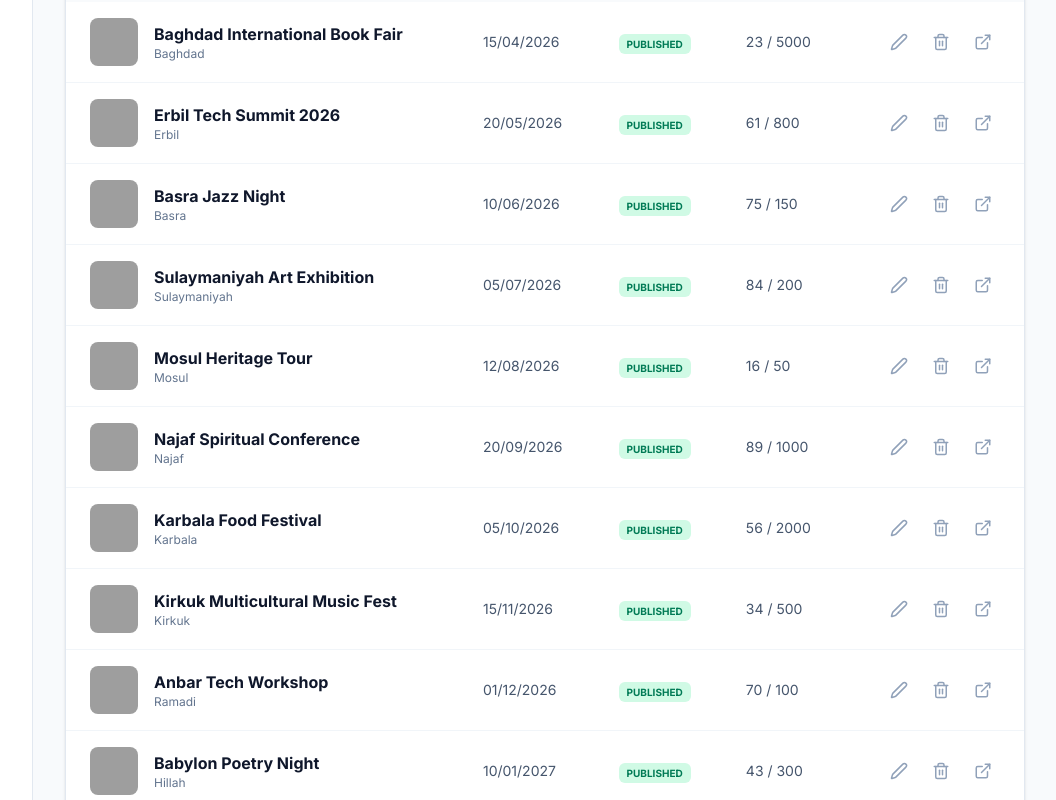
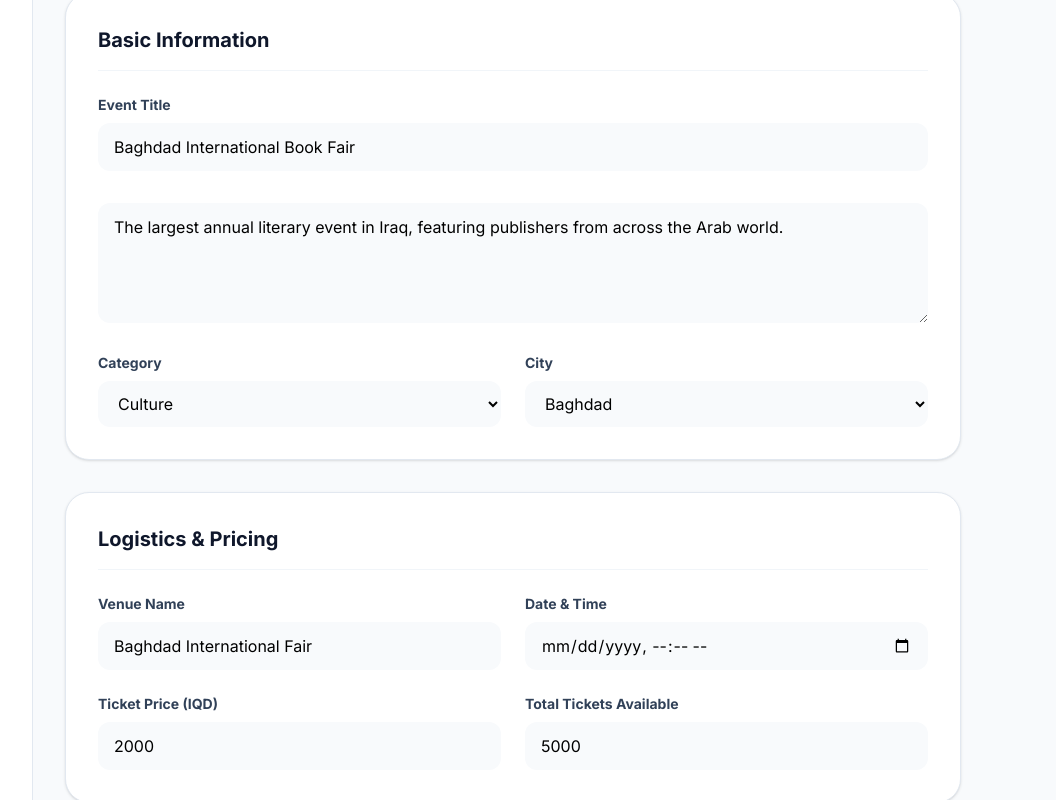
Before and after one commit to awatattor-alt/combine-event-managment, a Vue app: page /dashboard/edit-event/e1 in a window 1280 px wide. Before the commit this address led to /dashboard/my-events. Shown: the part 260-1060 px from the top of the page, without its empty margins (223-1279 px from the left). Built offline with nearby package versions, Linux system fonts and the light colour scheme; sample sign-in values are in the browser's storage; grey boxes are pictures that could not be loaded.

Commit message:
Implement phase 4 event interactions and filtering UX

```diff
--- a/src/store/eventStore.ts
+++ b/src/store/eventStore.ts
@@ -11,15 +11,41 @@ export const useEventStore = defineStore('events', {
     searchQuery: '',
     selectedCity: '',
     selectedCategory: '',
+    selectedSort: 'date-asc',
   }),
   getters: {
     filteredEvents: (state) => {
-      return state.events.filter(event => {
-        const matchesSearch = event.title.toLowerCase().includes(state.searchQuery.toLowerCase());
+      const query = state.searchQuery.trim().toLowerCase();
+      const filtered = state.events.filter((event) => {
+        const matchesSearch =
+          !query ||
+          event.title.toLowerCase().includes(query) ||
+          event.description.toLowerCase().includes(query) ||
+          event.venue.toLowerCase().includes(query);
         const matchesCity = !state.selectedCity || event.city === state.selectedCity;
         const matchesCategory = !state.selectedCategory || event.category === state.selectedCategory;
         return matchesSearch && matchesCity && matchesCategory;
       });
+
+      const sorted = [...filtered];
+      switch (state.selectedSort) {
+        case 'date-desc':
+          sorted.sort((a, b) => new Date(b.date).getTime() - new Date(a.date).getTime());
+          break;
+        case 'price-asc':
+          sorted.sort((a, b) => Number(a.price) - Number(b.price));
+          break;
+        case 'price-desc':
+          sorted.sort((a, b) => Number(b.price) - Number(a.price));
+          break;
+        case 'title-asc':
+          sorted.sort((a, b) => a.title.localeCompare(b.title));
+          break;
+        default:
+          sorted.sort((a, b) => new Date(a.date).getTime() - new Date(b.date).getTime());
+      }
+
+      return sorted;
     }
   },
   actions: {
@@ -45,15 +71,21 @@ export const useEventStore = defineStore('events', {
       try {
         const newEvent = await eventApi.createEvent(event);
         this.events.push(newEvent);
+        return newEvent;
       } catch (err: any) {
         this.error = err.message;
+        return null;
       } finally {
         this.loading = false;
       }
     },
     updateEvent(updatedEvent: any) {
       const index = this.events.findIndex(e => e.id === updatedEvent.id);
-      if (index !== -1) this.events[index] = updatedEvent;
+      if (index !== -1) {
+        this.events[index] = { ...updatedEvent };
+        return true;
+      }
+      return false;
     },
     deleteEvent(id: string) {
       this.events = this.events.filter(e => e.id !== id);
--- a/src/views/Events.vue
+++ b/src/views/Events.vue
@@ -1,5 +1,7 @@
 <script setup lang="ts">
-import { inject, ref, computed } from 'vue';
+import { inject, ref, computed, watch } from 'vue';
+import { RouterLink } from 'vue-router';
+import { Calendar, MapPin, X } from 'lucide-vue-next';
 import { useEventStore } from '../store/eventStore';
 import EventCard from '../components/EventCard.vue';
 import FilterBar from '../components/FilterBar.vue';
@@ -12,6 +14,14 @@ const store = useEventStore();
 
 const perPage = 8;
 const currentPage = ref(1);
+const selectedEvent = ref<any | null>(null);
+
+watch(
+  () => [store.searchQuery, store.selectedCity, store.selectedCategory, store.selectedSort],
+  () => {
+    currentPage.value = 1;
+  }
+);
 
 const paginatedEvents = computed(() => {
   return paginate(store.filteredEvents, currentPage.value, perPage);
@@ -23,6 +33,29 @@ const hasMore = computed(() => {
 
 const loadMore = () => {
   currentPage.value++;
+};
+
+const clearAllFilters = () => {
+  store.searchQuery = '';
+  store.selectedCity = '';
+  store.selectedCategory = '';
+  store.selectedSort = 'date-asc';
+};
+
+const getCityName = (cityId: string) => {
+  const city = store.cities.find((c: any) => c.id === cityId);
+  if (!city) return cityId;
+  if (locale.value === 'ar') return city.nameAr;
+  if (locale.value === 'ku') return city.nameKu;
+  return city.name;
+};
+
+const formatDate = (dateStr: string) => {
+  return new Date(dateStr).toLocaleDateString(locale.value === 'ar' ? 'ar-IQ' : 'en-GB', {
+    day: 'numeric',
+    month: 'long',
+    year: 'numeric'
+  });
 };
 </script>
 
@@ -39,7 +72,7 @@ const loadMore = () => {
 
     <div v-else-if="paginatedEvents.length > 0">
       <div class="grid grid-cols-1 md:grid-cols-3 lg:grid-cols-4 gap-8">
-        <EventCard v-for="event in paginatedEvents" :key="event.id" :event="event" />
+        <EventCard v-for="event in paginatedEvents" :key="event.id" :event="event" @open-preview="selectedEvent = $event" />
       </div>
 
       <div v-if="hasMore" class="mt-16 text-center">
@@ -57,11 +90,38 @@ const loadMore = () => {
       <h3 class="text-xl font-bold text-slate-900 mb-2">{{ t.common.noResults }}</h3>
       <p class="text-slate-500">{{ locale === 'en' ? 'Try adjusting your filters or search query' : (locale === 'ar' ? 'حاول تعديل الفلاتر أو استعلام البحث' : 'هەوڵ بدە فلتەرەکان یان گەڕانەکەت بگۆڕیت') }}</p>
       <button
-        @click="store.searchQuery = ''; store.selectedCity = ''; store.selectedCategory = ''"
+        @click="clearAllFilters"
         class="mt-6 px-6 py-2 bg-emerald-600 text-white font-bold rounded-xl"
       >
         {{ locale === 'en' ? 'Clear all filters' : (locale === 'ar' ? 'مسح كل الفلاتر' : 'پاککردنەوەی هەموو فلتەرەکان') }}
       </button>
     </div>
+
+    <div v-if="selectedEvent" class="fixed inset-0 z-50 flex items-center justify-center p-4">
+      <div class="absolute inset-0 bg-slate-900/60" @click="selectedEvent = null"></div>
+      <div class="relative w-full max-w-2xl rounded-3xl bg-white overflow-hidden shadow-2xl">
+        <img :src="selectedEvent.image" :alt="selectedEvent.title" class="h-64 w-full object-cover" referrerPolicy="no-referrer" />
+        <button class="absolute top-4 right-4 rounded-full bg-white/90 p-2" @click="selectedEvent = null">
+          <X :size="18" />
+        </button>
+
+        <div class="p-6">
+          <h3 class="text-2xl font-bold text-slate-900">{{ selectedEvent.title }}</h3>
+          <p class="mt-3 text-slate-600">{{ selectedEvent.description }}</p>
+
+          <div class="mt-4 space-y-2 text-sm text-slate-600">
+            <p class="flex items-center gap-2"><Calendar :size="16" class="text-emerald-600" /> {{ formatDate(selectedEvent.date) }}</p>
+            <p class="flex items-center gap-2"><MapPin :size="16" class="text-emerald-600" /> {{ selectedEvent.venue }}, {{ getCityName(selectedEvent.city) }}</p>
+          </div>
+
+          <div class="mt-6 flex items-center justify-between">
+            <span class="text-xl font-bold text-slate-900">{{ selectedEvent.price === 0 ? t.event.free : `${selectedEvent.price.toLocaleString()} IQD` }}</span>
+            <RouterLink :to="`/events/${selectedEvent.id}`" class="px-5 py-2 bg-emerald-600 text-white rounded-xl font-semibold">
+              {{ t.event.getTickets }}
+            </RouterLink>
+          </div>
+        </div>
+      </div>
+    </div>
   </div>
 </template>
--- a/src/views/dashboard/CreateEvent.vue
+++ b/src/views/dashboard/CreateEvent.vue
@@ -1,5 +1,5 @@
 <script setup lang="ts">
-import { ref, inject } from 'vue';
+import { computed, ref, inject } from 'vue';
 import { useRouter } from 'vue-router';
 import { useEventStore } from '../../store/eventStore';
 import { ArrowLeft, Upload } from 'lucide-vue-next';
@@ -12,14 +12,16 @@ const router = useRouter();
 const event = ref({
   title: '',
   description: '',
-  category: 'cat1',
-  city: 'baghdad',
+  category: '',
+  city: '',
   venue: '',
   date: '',
   price: 0,
   ticketAvailability: 100,
   image: 'https://picsum.photos/seed/new/800/600'
 });
+
+const errors = ref<Record<string, string>>({});
 
 const getCategoryName = (cat: any) => {
   if (locale.value === 'ar') return cat.nameAr;
@@ -33,9 +35,28 @@ const getCityName = (city: any) => {
   return city.name;
 };
 
-const handleSubmit = () => {
-  store.addEvent(event.value);
-  router.push('/dashboard/my-events');
+const validateForm = () => {
+  const nextErrors: Record<string, string> = {};
+  if (event.value.title.trim().length < 3) nextErrors.title = 'Title must be at least 3 characters.';
+  if (event.value.description.trim().length < 20) nextErrors.description = 'Description must be at least 20 characters.';
+  if (!event.value.category) nextErrors.category = 'Category is required.';
+  if (!event.value.city) nextErrors.city = 'City is required.';
+  if (event.value.venue.trim().length < 3) nextErrors.venue = 'Venue must be at least 3 characters.';
+  if (!event.value.date) nextErrors.date = 'Date is required.';
+  if (event.value.date && new Date(event.value.date).getTime() < Date.now()) nextErrors.date = 'Date must be in the future.';
+  if (event.value.price < 0) nextErrors.price = 'Price cannot be negative.';
+  if (event.value.ticketAvailability < 1) nextErrors.ticketAvailability = 'At least one ticket is required.';
+
+  errors.value = nextErrors;
+  return Object.keys(nextErrors).length === 0;
+};
+
+const isValid = computed(() => Object.keys(errors.value).length === 0);
+
+const handleSubmit = async () => {
+  if (!validateForm()) return;
+  const created = await store.addEvent(event.value);
+  if (created) router.push('/dashboard/my-events');
 };
 </script>
 
@@ -50,68 +71,68 @@ const handleSubmit = () => {
     </div>
 
     <form @submit.prevent="handleSubmit" class="space-y-8">
-      <!-- Basic Info -->
       <div class="bg-white p-8 rounded-3xl border border-slate-200 shadow-sm space-y-6">
         <h3 class="text-xl font-bold text-slate-900 border-b border-slate-100 pb-4">{{ locale === 'en' ? 'Basic Information' : (locale === 'ar' ? 'معلومات أساسية' : 'زانیاری بنەڕەتی') }}</h3>
-
         <div class="grid grid-cols-1 md:grid-cols-2 gap-6">
           <div class="md:col-span-2">
             <label class="block text-sm font-bold text-slate-700 mb-2">{{ locale === 'en' ? 'Event Title' : (locale === 'ar' ? 'عنوان الفعالية' : 'ناونیشانی چالاکی') }}</label>
-            <input v-model="event.title" type="text" required :placeholder="locale === 'en' ? 'e.g. Baghdad Tech Summit' : (locale === 'ar' ? 'مثال: قمة بغداد للتقنية' : 'بۆ نموونە: لوتکەی تەکنەلۆژیای بەغدا')" class="w-full px-4 py-3 bg-slate-50 border-none rounded-xl focus:ring-2 focus:ring-emerald-500" />
+            <input v-model="event.title" type="text" :placeholder="locale === 'en' ? 'e.g. Baghdad Tech Summit' : (locale === 'ar' ? 'مثال: قمة بغداد للتقنية' : 'بۆ نموونە: لوتکەی تەکنەلۆژیای بەغدا')" class="w-full px-4 py-3 bg-slate-50 border-none rounded-xl focus:ring-2 focus:ring-emerald-500" />
+            <p v-if="errors.title" class="mt-1 text-xs text-red-600">{{ errors.title }}</p>
           </div>
-
           <div class="md:col-span-2">
             <label class="block text-sm font-bold text-slate-700 mb-2">{{ t.event.description }}</label>
-            <textarea v-model="event.description" rows="4" required :placeholder="locale === 'en' ? 'Tell people what your event is about...' : (locale === 'ar' ? 'أخبر الناس عن موضوع فعاليتك...' : 'بە خەڵک بڵێ چالاکییەکەت دەربارەی چییە...')" class="w-full px-4 py-3 bg-slate-50 border-none rounded-xl focus:ring-2 focus:ring-emerald-500"></textarea>
+            <textarea v-model="event.description" rows="4" :placeholder="locale === 'en' ? 'Tell people what your event is about...' : (locale === 'ar' ? 'أخبر الناس عن موضوع فعاليتك...' : 'بە خەڵک بڵێ چالاکییەکەت دەربارەی چییە...')" class="w-full px-4 py-3 bg-slate-50 border-none rounded-xl focus:ring-2 focus:ring-emerald-500"></textarea>
+            <p v-if="errors.description" class="mt-1 text-xs text-red-600">{{ errors.description }}</p>
           </div>
 
           <div>
             <label class="block text-sm font-bold text-slate-700 mb-2">{{ t.filters.category }}</label>
             <select v-model="event.category" class="w-full px-4 py-3 bg-slate-50 border-none rounded-xl focus:ring-2 focus:ring-emerald-500">
+              <option value="" disabled>{{ locale === 'en' ? 'Select category' : (locale === 'ar' ? 'اختر الفئة' : 'هاوپۆل هەڵبژێرە') }}</option>
               <option v-for="cat in store.categories" :key="cat.id" :value="cat.id">{{ getCategoryName(cat) }}</option>
             </select>
+            <p v-if="errors.category" class="mt-1 text-xs text-red-600">{{ errors.category }}</p>
           </div>
 
           <div>
             <label class="block text-sm font-bold text-slate-700 mb-2">{{ t.filters.city }}</label>
             <select v-model="event.city" class="w-full px-4 py-3 bg-slate-50 border-none rounded-xl focus:ring-2 focus:ring-emerald-500">
+              <option value="" disabled>{{ locale === 'en' ? 'Select city' : (locale === 'ar' ? 'اختر المدينة' : 'شار هەڵبژێرە') }}</option>
               <option v-for="city in store.cities" :key="city.id" :value="city.id">{{ getCityName(city) }}</option>
             </select>
+            <p v-if="errors.city" class="mt-1 text-xs text-red-600">{{ errors.city }}</p>
           </div>
         </div>
       </div>
 
-      <!-- Logistics -->
       <div class="bg-white p-8 rounded-3xl border border-slate-200 shadow-sm space-y-6">
         <h3 class="text-xl font-bold text-slate-900 border-b border-slate-100 pb-4">{{ locale === 'en' ? 'Logistics & Pricing' : (locale === 'ar' ? 'الخدمات اللوجستية والتسعير' : 'لۆجستی و نرخاندن') }}</h3>
-
         <div class="grid grid-cols-1 md:grid-cols-2 gap-6">
           <div>
             <label class="block text-sm font-bold text-slate-700 mb-2">{{ locale === 'en' ? 'Venue Name' : (locale === 'ar' ? 'اسم المكان' : 'ناوی شوێن') }}</label>
-            <input v-model="event.venue" type="text" required :placeholder="locale === 'en' ? 'e.g. Babylon Hotel' : (locale === 'ar' ? 'مثال: فندق بابل' : 'بۆ نموونە: هۆتێل بابل')" class="w-full px-4 py-3 bg-slate-50 border-none rounded-xl focus:ring-2 focus:ring-emerald-500" />
+            <input v-model="event.venue" type="text" class="w-full px-4 py-3 bg-slate-50 border-none rounded-xl focus:ring-2 focus:ring-emerald-500" />
+            <p v-if="errors.venue" class="mt-1 text-xs text-red-600">{{ errors.venue }}</p>
           </div>
-
           <div>
             <label class="block text-sm font-bold text-slate-700 mb-2">{{ locale === 'en' ? 'Date & Time' : (locale === 'ar' ? 'التاريخ والوقت' : 'ڕێکەوت و کات') }}</label>
-            <input v-model="event.date" type="datetime-local" required class="w-full px-4 py-3 bg-slate-50 border-none rounded-xl focus:ring-2 focus:ring-emerald-500" />
+            <input v-model="event.date" type="datetime-local" class="w-full px-4 py-3 bg-slate-50 border-none rounded-xl focus:ring-2 focus:ring-emerald-500" />
+            <p v-if="errors.date" class="mt-1 text-xs text-red-600">{{ errors.date }}</p>
           </div>
-
           <div>
             <label class="block text-sm font-bold text-slate-700 mb-2">{{ locale === 'en' ? 'Ticket Price (IQD)' : (locale === 'ar' ? 'سعر التذكرة (دينار عراقي)' : 'نرخی تیکت (دینار)') }}</label>
-            <input v-model="event.price" type="number" required class="w-full px-4 py-3 bg-slate-50 border-none rounded-xl focus:ring-2 focus:ring-emerald-500" />
+            <input v-model.number="event.price" type="number" min="0" class="w-full px-4 py-3 bg-slate-50 border-none rounded-xl focus:ring-2 focus:ring-emerald-500" />
+            <p v-if="errors.price" class="mt-1 text-xs text-red-600">{{ errors.price }}</p>
           </div>
-
           <div>
             <label class="block text-sm font-bold text-slate-700 mb-2">{{ locale === 'en' ? 'Total Tickets Available' : (locale === 'ar' ? 'إجمالي التذاكر المتاحة' : 'کۆی تیکتە بەردەستەکان') }}</label>
-            <input v-model="event.ticketAvailability" type="number" required class="w-full px-4 py-3 bg-slate-50 border-none rounded-xl focus:ring-2 focus:ring-emerald-500" />
+            <input v-model.number="event.ticketAvailability" type="number" min="1" class="w-full px-4 py-3 bg-slate-50 border-none rounded-xl focus:ring-2 focus:ring-emerald-500" />
+            <p v-if="errors.ticketAvailability" class="mt-1 text-xs text-red-600">{{ errors.ticketAvailability }}</p>
           </div>
         </div>
       </div>
 
-      <!-- Media -->
       <div class="bg-white p-8 rounded-3xl border border-slate-200 shadow-sm space-y-6">
         <h3 class="text-xl font-bold text-slate-900 border-b border-slate-100 pb-4">{{ locale === 'en' ? 'Event Media' : (locale === 'ar' ? 'وسائط الفعالية' : 'میدیای چالاکی') }}</h3>
-
         <div class="border-2 border-dashed border-slate-200 rounded-3xl p-12 text-center hover:border-emerald-500 transition-colors cursor-pointer group">
           <div class="w-16 h-16 bg-slate-50 rounded-2xl flex items-center justify-center mx-auto mb-4 group-hover:bg-emerald-50 transition-colors">
             <Upload class="text-slate-400 group-hover:text-emerald-600" />
@@ -125,7 +146,7 @@ const handleSubmit = () => {
         <button type="button" @click="router.back()" class="px-8 py-4 text-slate-600 font-bold hover:bg-slate-100 rounded-2xl transition-all">
           {{ t.common.cancel }}
         </button>
-        <button type="submit" class="px-12 py-4 bg-emerald-600 text-white font-bold rounded-2xl shadow-lg shadow-emerald-900/20 hover:bg-emerald-700 transition-all">
+        <button type="submit" :disabled="store.loading && !isValid" class="px-12 py-4 bg-emerald-600 text-white font-bold rounded-2xl shadow-lg shadow-emerald-900/20 hover:bg-emerald-700 disabled:opacity-60 transition-all">
           {{ locale === 'en' ? 'Publish Event' : (locale === 'ar' ? 'نشر الفعالية' : 'بڵاوکردنەوەی چالاکی') }}
         </button>
       </div>
--- a/src/views/dashboard/EditEvent.vue
+++ b/src/views/dashboard/EditEvent.vue
@@ -2,7 +2,7 @@
 import { ref, onMounted, inject } from 'vue';
 import { useRoute, useRouter } from 'vue-router';
 import { useEventStore } from '../../store/eventStore';
-import { ArrowLeft, Upload } from 'lucide-vue-next';
+import { ArrowLeft } from 'lucide-vue-next';
 
 const t = inject<any>('t');
 const locale = inject<any>('locale');
@@ -11,6 +11,7 @@ const route = useRoute();
 const router = useRouter();
 
 const event = ref<any>(null);
+const errors = ref<Record<string, string>>({});
 
 const getCategoryName = (cat: any) => {
   if (locale.value === 'ar') return cat.nameAr;
@@ -24,7 +25,27 @@ const getCityName = (city: any) => {
   return city.name;
 };
 
-onMounted(() => {
+const validateForm = () => {
+  if (!event.value) return false;
+  const nextErrors: Record<string, string> = {};
+  if (event.value.title.trim().length < 3) nextErrors.title = 'Title must be at least 3 characters.';
+  if (event.value.description.trim().length < 20) nextErrors.description = 'Description must be at least 20 characters.';
+  if (!event.value.category) nextErrors.category = 'Category is required.';
+  if (!event.value.city) nextErrors.city = 'City is required.';
+  if (event.value.venue.trim().length < 3) nextErrors.venue = 'Venue must be at least 3 characters.';
+  if (!event.value.date) nextErrors.date = 'Date is required.';
+  if (event.value.price < 0) nextErrors.price = 'Price cannot be negative.';
+  if (event.value.ticketAvailability < 1) nextErrors.ticketAvailability = 'At least one ticket is required.';
+
+  errors.value = nextErrors;
+  return Object.keys(nextErrors).length === 0;
+};
+
+onMounted(async () => {
+  if (!store.events.length) {
+    await store.fetchInitialData();
+  }
+
   const found = store.events.find(e => e.id === route.params.id);
   if (found) {
     event.value = { ...found };
@@ -34,8 +55,9 @@ onMounted(() => {
 });
 
 const handleSubmit = () => {
-  store.updateEvent(event.value);
-  router.push('/dashboard/my-events');
+  if (!validateForm() || !event.value) return;
+  const ok = store.updateEvent(event.value);
+  if (ok) router.push('/dashboard/my-events');
 };
 </script>
 
@@ -50,19 +72,18 @@ const handleSubmit = () => {
     </div>
 
     <form @submit.prevent="handleSubmit" class="space-y-8">
-      <!-- Basic Info -->
       <div class="bg-white p-8 rounded-3xl border border-slate-200 shadow-sm space-y-6">
         <h3 class="text-xl font-bold text-slate-900 border-b border-slate-100 pb-4">{{ locale === 'en' ? 'Basic Information' : (locale === 'ar' ? 'معلومات أساسية' : 'زانیاری بنەڕەتی') }}</h3>
-
         <div class="grid grid-cols-1 md:grid-cols-2 gap-6">
           <div class="md:col-span-2">
             <label class="block text-sm font-bold text-slate-700 mb-2">{{ locale === 'en' ? 'Event Title' : (locale === 'ar' ? 'عنوان الفعالية' : 'ناونیشانی چالاکی') }}</label>
-            <input v-model="event.title" type="text" required class="w-full px-4 py-3 bg-slate-50 border-none rounded-xl focus:ring-2 focus:ring-emerald-500" />
+            <input v-model="event.title" type="text" class="w-full px-4 py-3 bg-slate-50 border-none rounded-xl focus:ring-2 focus:ring-emerald-500" />
+            <p v-if="errors.title" class="mt-1 text-xs text-red-600">{{ errors.title }}</p>
           </div>
-
           <div class="md:col-span-2">
             <label class="block text-sm font-bold text-slate-700 mb-2">{{ t.event.description }}</label>
-            <textarea v-model="event.description" rows="4" required class="w-full px-4 py-3 bg-slate-50 border-none rounded-xl focus:ring-2 focus:ring-emerald-500"></textarea>
+            <textarea v-model="event.description" rows="4" class="w-full px-4 py-3 bg-slate-50 border-none rounded-xl focus:ring-2 focus:ring-emerald-500"></textarea>
+            <p v-if="errors.description" class="mt-1 text-xs text-red-600">{{ errors.description }}</p>
           </div>
 
           <div>
@@ -70,6 +91,7 @@ const handleSubmit = () => {
             <select v-model="event.category" class="w-full px-4 py-3 bg-slate-50 border-none rounded-xl focus:ring-2 focus:ring-emerald-500">
               <option v-for="cat in store.categories" :key="cat.id" :value="cat.id">{{ getCategoryName(cat) }}</option>
             </select>
+            <p v-if="errors.category" class="mt-1 text-xs text-red-600">{{ errors.category }}</p>
           </div>
 
           <div>
@@ -77,33 +99,33 @@ const handleSubmit = () => {
             <select v-model="event.city" class="w-full px-4 py-3 bg-slate-50 border-none rounded-xl focus:ring-2 focus:ring-emerald-500">
               <option v-for="city in store.cities" :key="city.id" :value="city.id">{{ getCityName(city) }}</option>
             </select>
+            <p v-if="errors.city" class="mt-1 text-xs text-red-600">{{ errors.city }}</p>
           </div>
         </div>
       </div>
 
-      <!-- Logistics -->
       <div class="bg-white p-8 rounded-3xl border border-slate-200 shadow-sm space-y-6">
         <h3 class="text-xl font-bold text-slate-900 border-b border-slate-100 pb-4">{{ locale === 'en' ? 'Logistics & Pricing' : (locale === 'ar' ? 'الخدمات اللوجستية والتسعير' : 'لۆجستی و نرخاندن') }}</h3>
-
         <div class="grid grid-cols-1 md:grid-cols-2 gap-6">
           <div>
             <label class="block text-sm font-bold text-slate-700 mb-2">{{ locale === 'en' ? 'Venue Name' : (locale === 'ar' ? 'اسم المكان' : 'ناوی شوێن') }}</label>
-            <input v-model="event.venue" type="text" required class="w-full px-4 py-3 bg-slate-50 border-none rounded-xl focus:ring-2 focus:ring-emerald-500" />
+            <input v-model="event.venue" type="text" class="w-full px-4 py-3 bg-slate-50 border-none rounded-xl focus:ring-2 focus:ring-emerald-500" />
+            <p v-if="errors.venue" class="mt-1 text-xs text-red-600">{{ errors.venue }}</p>
           </div>
-
           <div>
             <label class="block text-sm font-bold text-slate-700 mb-2">{{ locale === 'en' ? 'Date & Time' : (locale === 'ar' ? 'التاريخ والوقت' : 'ڕێکەوت و کات') }}</label>
-            <input v-model="event.date" type="datetime-local" required class="w-full px-4 py-3 bg-slate-50 border-none rounded-xl focus:ring-2 focus:ring-emerald-500" />
+            <input v-model="event.date" type="datetime-local" class="w-full px-4 py-3 bg-slate-50 border-none rounded-xl focus:ring-2 focus:ring-emerald-500" />
+            <p v-if="errors.date" class="mt-1 text-xs text-red-600">{{ errors.date }}</p>
           </div>
-
           <div>
             <label class="block text-sm font-bold text-slate-700 mb-2">{{ locale === 'en' ? 'Ticket Price (IQD)' : (locale === 'ar' ? 'سعر التذكرة (دينار عراقي)' : 'نرخی تیکت (دینار)') }}</label>
-            <input v-model="event.price" type="number" required class="w-full px-4 py-3 bg-slate-50 border-none rounded-xl focus:ring-2 focus:ring-emerald-500" />
+            <input v-model.number="event.price" type="number" min="0" class="w-full px-4 py-3 bg-slate-50 border-none rounded-xl focus:ring-2 focus:ring-emerald-500" />
+            <p v-if="errors.price" class="mt-1 text-xs text-red-600">{{ errors.price }}</p>
           </div>
-
           <div>
             <label class="block text-sm font-bold text-slate-700 mb-2">{{ locale === 'en' ? 'Total Tickets Available' : (locale === 'ar' ? 'إجمالي التذاكر المتاحة' : 'کۆی تیکتە بەردەستەکان') }}</label>
-            <input v-model="event.ticketAvailability" type="number" required class="w-full px-4 py-3 bg-slate-50 border-none rounded-xl focus:ring-2 focus:ring-emerald-500" />
+            <input v-model.number="event.ticketAvailability" type="number" min="1" class="w-full px-4 py-3 bg-slate-50 border-none rounded-xl focus:ring-2 focus:ring-emerald-500" />
+            <p v-if="errors.ticketAvailability" class="mt-1 text-xs text-red-600">{{ errors.ticketAvailability }}</p>
           </div>
         </div>
       </div>
```
Also changed, not shown: src/components/EventCard.vue (+11 -3 lines), src/components/FilterBar.vue (+18 -1 lines).
